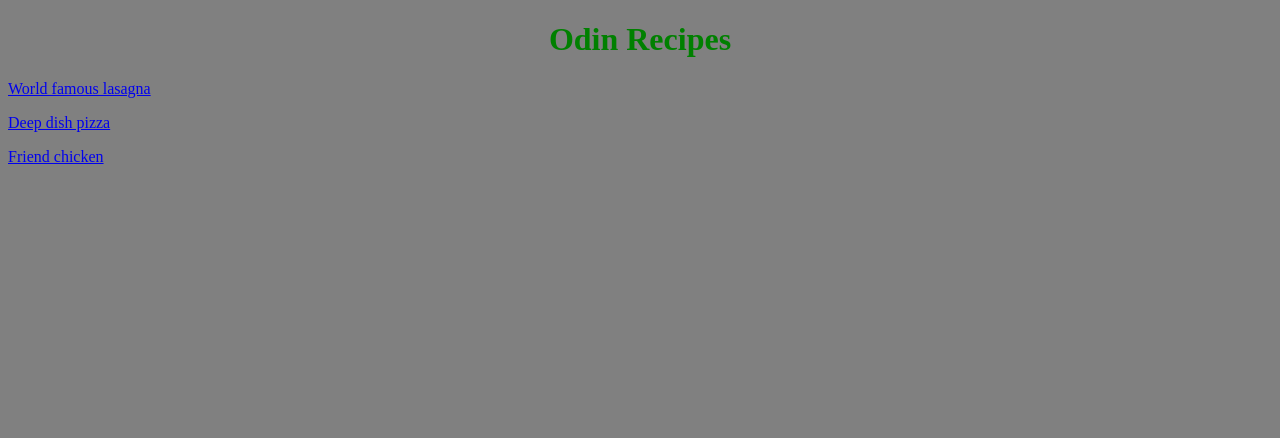
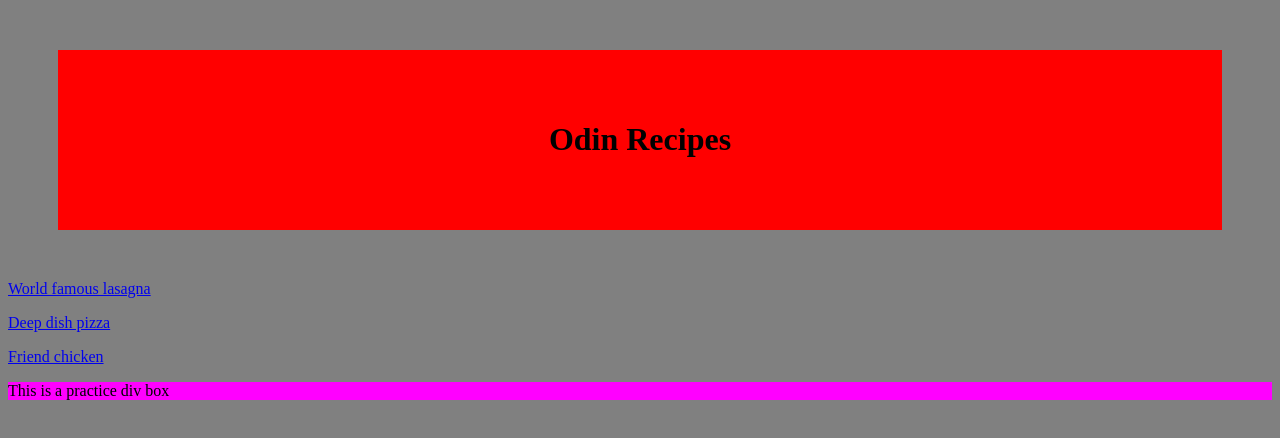
Before and after one commit to nylo1/odin-recipes, a plain HTML site: page index.html in a window 1280 px wide. Drawn offline with Linux system fonts and the light colour scheme.

Commit message:
added blocks to css

```diff
--- a/index.html
+++ b/index.html
@@ -7,9 +7,15 @@
     <link rel="stylesheet" href="style.css">
 </head>
 <body>
+    <div class="one">
     <h1>Odin Recipes</h1>
+</div>
     <a href="../odin-recipes/recipes/lasagna/lasagna.html">World famous lasagna</a>
     <p><a href="../odin-recipes/recipes/pizza/pizza.html">Deep dish pizza</a></p>
     <p><a href="../odin-recipes/recipes/chicken/fried-chicken.html">Friend chicken</a></p>
+    <div class="two">
+        <p>This is a practice div box</p>
+    </div>
 </body>
+</div>
 </html>
--- a/style.css
+++ b/style.css
@@ -1,8 +1,16 @@
 html{
     background-color: grey;
 }
-h1{
-    color: green;
+.one {
+    background-color: red;
+    border: 30px black;
+    margin: 50px;
+    padding: 50px;
     text-align: center;
-    font: 800;
 }
+.two {
+    background-color: magenta;
+    border: 5px green;
+    box-sizing: border-box;
+
+}
```
